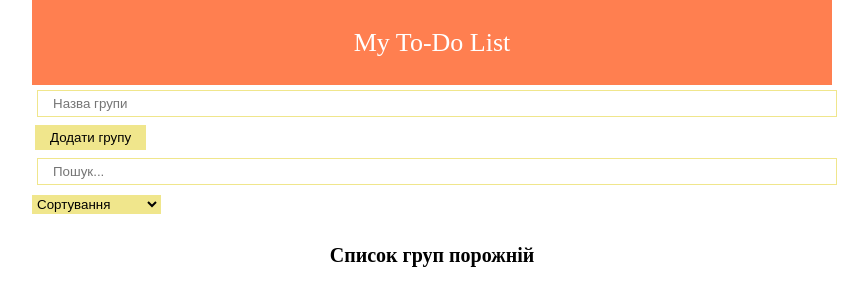
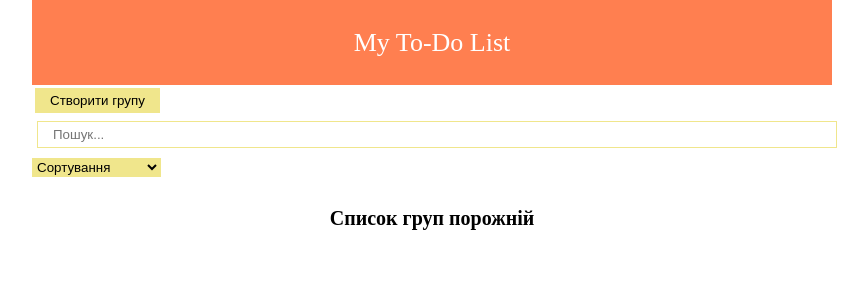
Before and after one commit to vladimirvikulin/Project-Manager, a React (Create React App) app: page / in a window 1280 px wide. Shown: the top 306 px of the page, without its empty margins (208-1076 px from the left). Built offline with nearby package versions, Linux system fonts and the light colour scheme.

Commit message:
added modal window for adding groups

```diff
--- a/src/App.js
+++ b/src/App.js
@@ -10,8 +10,10 @@ import { setCompleted, setNotCompleted, setLocalGroups } from './db/store';
 function App(props) {
   const [groups, setGroups] = useState([])
   const [filter, setFilter] = useState({selectedSort: '', searchGroup: ''})
+  const [modalGroupVisible, setModalGroupVisible] = useState(false)
   const addGroup = (newGroup) => {
     setGroups([...groups, newGroup])
+    setModalGroupVisible(false)
   }
   const removeGroup = (group) => {
     setGroups(groups.filter(i => i.id !== group.id))
@@ -49,6 +51,7 @@ function App(props) {
             addCompleted={addCompleted} addNotCompleted={addNotCompleted}
             setLocalGroups={props.setLocalGroups} localGroups={props.localGroups}
             filter={filter} setFilter={setFilter}
+            modalGroupVisible={modalGroupVisible} setModalGroupVisible={setModalGroupVisible}
             />}
           />
           <Route path="/statistics" element={<TaskStatistics completedTask={props.completed} notCompletedTask={props.notCompleted} loadGroupsFromLocal={loadGroupsFromLocal}/>}/>
--- a/src/pages/List.js
+++ b/src/pages/List.js
@@ -3,11 +3,18 @@ import ListGroup from '../components/ListGroup';
 import AddGroupForm from '../components/AddGroupForm'
 import '../styles/App.css'
 import GroupsFilter from '../components/GroupsFilter';
+import MyModal from '../components/ui/modal/MyModal';
+import MyButton from '../components/ui/button/MyButton';
 
-const List = ({sortedAndSearch, groups, setGroups, addGroup, removeGroup, addCompleted, addNotCompleted, setLocalGroups, filter, setFilter}) => {
+const List = ({sortedAndSearch, groups, setGroups, addGroup, removeGroup, addCompleted, addNotCompleted, setLocalGroups, filter, setFilter, modalGroupVisible, setModalGroupVisible}) => {
     return (
         <div>
-            <AddGroupForm addGroup = {addGroup}/>
+            <MyButton onClick={() => setModalGroupVisible(true)}>
+                Створити групу
+            </MyButton>
+            <MyModal visible={modalGroupVisible} setVisible={setModalGroupVisible}>
+                <AddGroupForm addGroup = {addGroup}/>
+            </MyModal>
             <GroupsFilter filter={filter} setFilter={setFilter}/>
             {sortedAndSearch.length
                 ?
```
